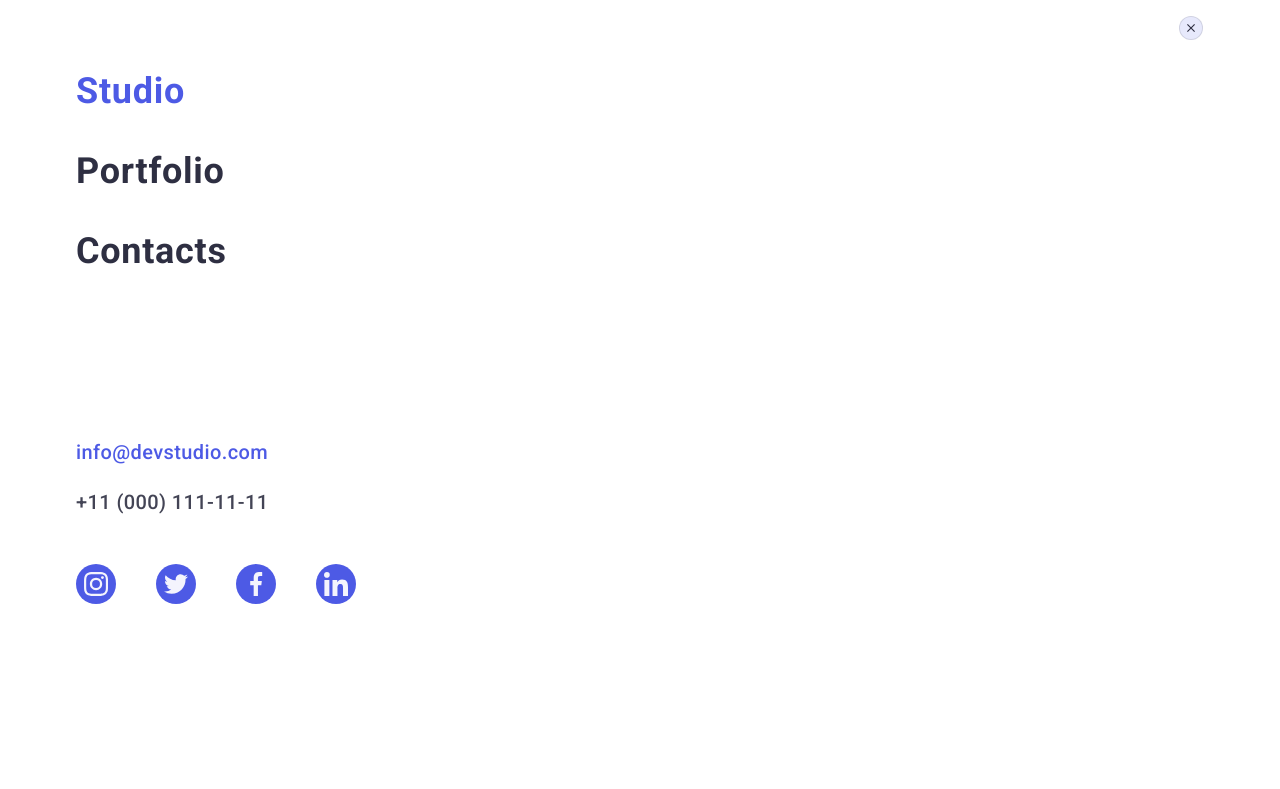
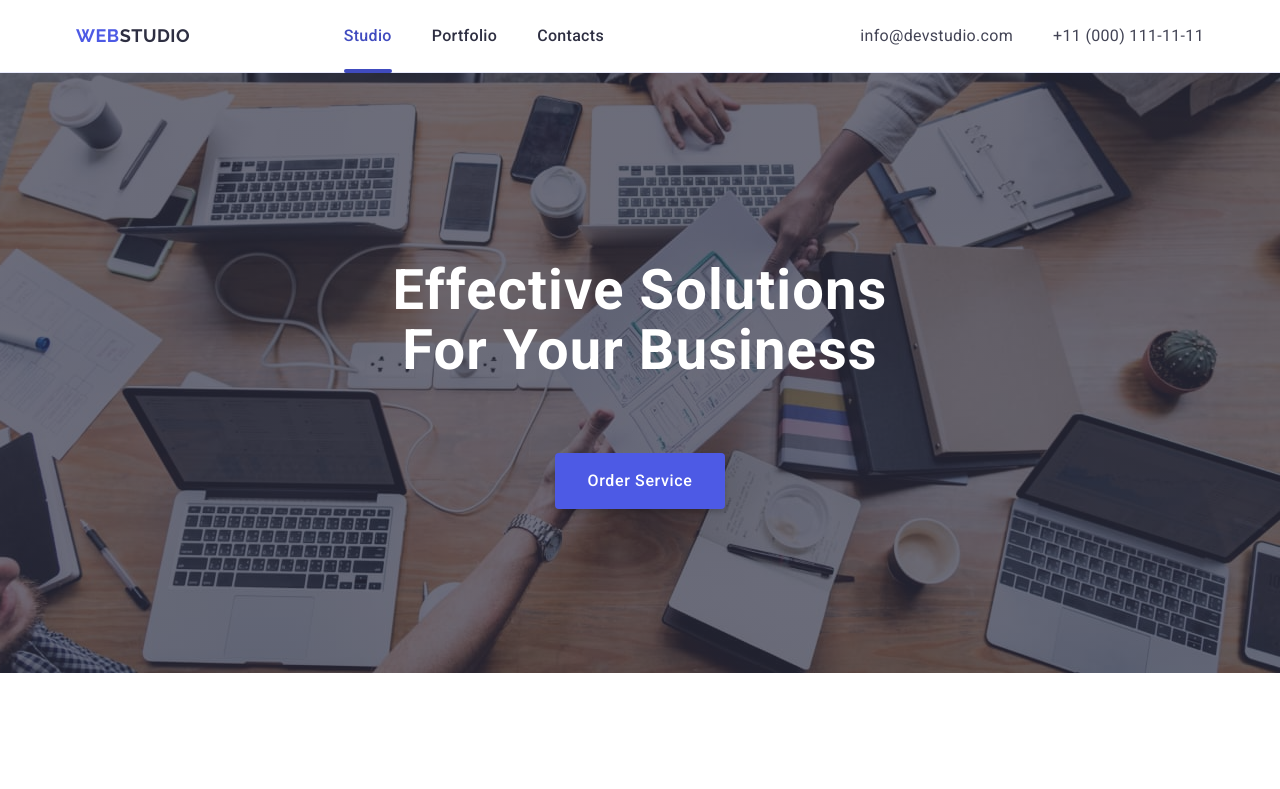
Before and after one commit to AnnaSamtash/goit-markup-hw-06, a plain HTML site: page index.html in a window 1280 px wide. Shown: the top 789 px of the page. Drawn offline with nearby package versions, Linux system fonts and the light colour scheme.

Commit message:
hw6 last

```diff
--- a/index.html
+++ b/index.html
@@ -731,7 +731,7 @@
 
 <!-- MOBILE MENU -->
 
-      <div class="mobile-menu-wrapper is-open">
+      <div class="mobile-menu-wrapper">
         <div class="container mobile-menu-container">
           <button type="button" class="mobile-menu-close-btn">
           <svg
```
